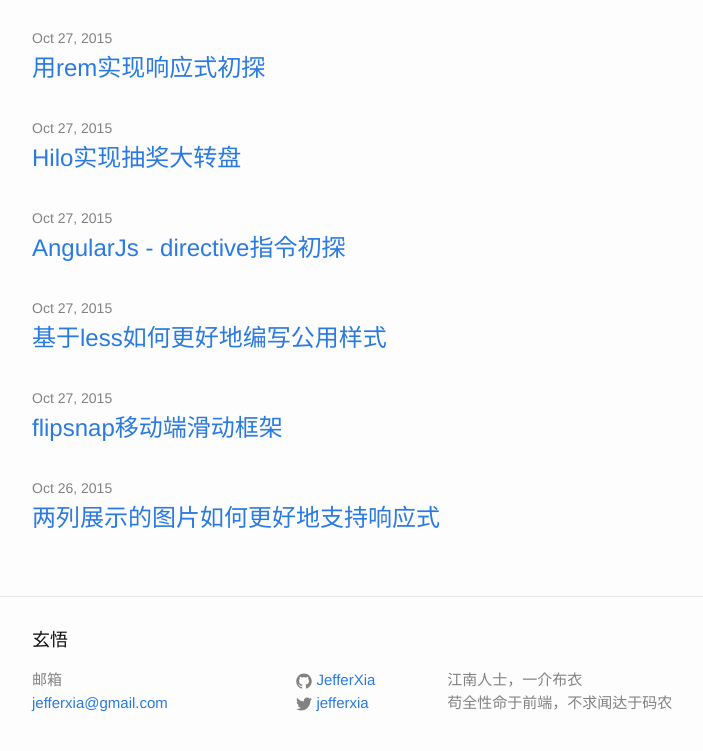
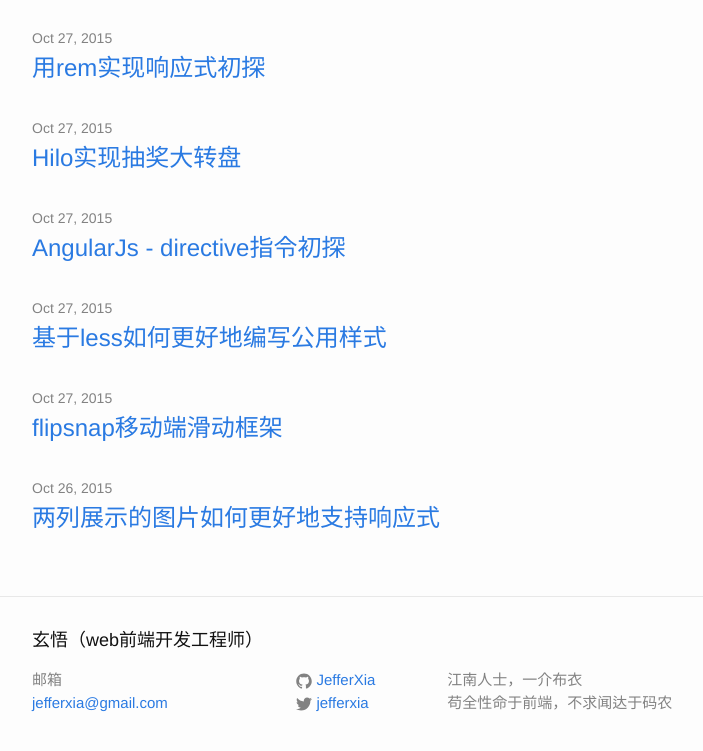
Before and after one commit to JefferXia/helloworld, a Jekyll site: the page built from index.html, in a window 1280 px wide, cut to the strip 104-855 px from the top of the page. Shown: the whole strip, without its empty margins (238-941 px from the left). Built offline with Jekyll 4.4.1, drawn with Linux system fonts in a browser that asks for light colours.

Commit message:
完善文字

```diff
--- a/_includes/footer.html
+++ b/_includes/footer.html
@@ -2,7 +2,7 @@
 
   <div class="wrapper">
 
-    <h2 class="footer-heading">{{ site.name }}</h2>
+    <h2 class="footer-heading">{{ site.name }}（web前端开发工程师）</h2>
 
     <div class="footer-col-wrapper">
       <div class="footer-col  footer-col-1">
```
